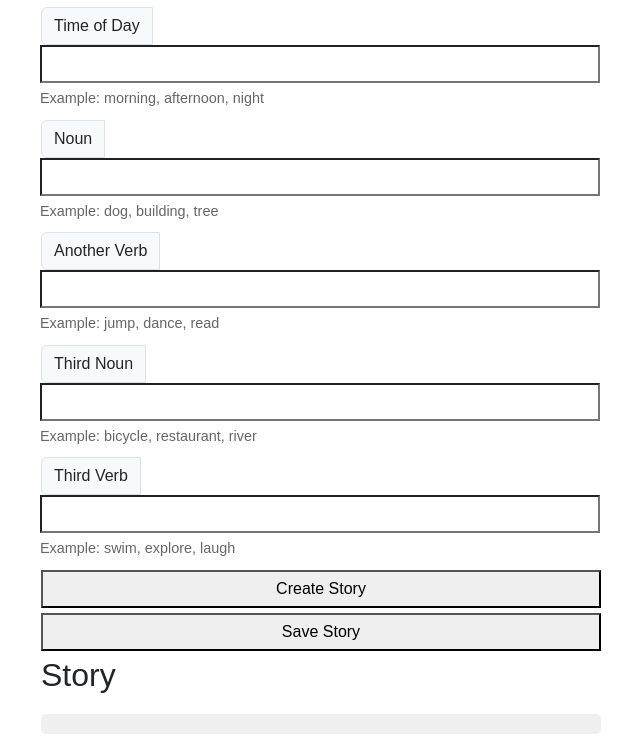
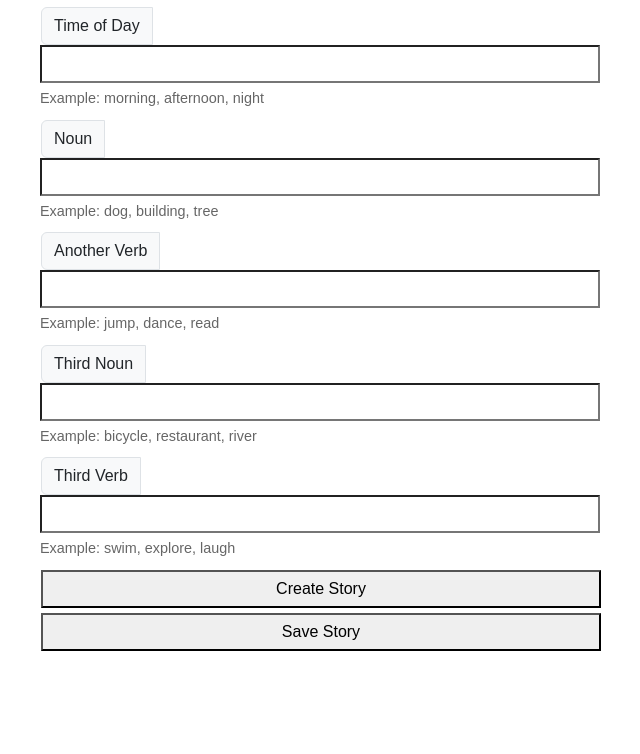
Before and after one commit to Dom-Darling/Aus05_mad_lib, a plain HTML site: page index.html in a window 1280 px wide. Shown: the part 752-1506 px from the top of the page, without its empty margins (319-959 px from the left). After the commit the page ends 1428 px from the top, so only its background shows below. Drawn offline with nearby package versions, Linux system fonts and the light colour scheme.

```diff
--- a/index.html
+++ b/index.html
@@ -79,15 +79,11 @@
 
             <button onclick="createStory()">Create Story</button>
             <button onclick="saveStory()">Save Story</button>
-        </section>
-        <section>
-            <h2>Story</h2>
-            <p id="story"></p>
+
         </section>
     </main>
 
     <script src="https://cdn.jsdelivr.net/npm/bootstrap@5.3.3/dist/js/bootstrap.bundle.min.js" integrity="sha384-YvpcrYf0tY3lHB60NNkmXc5s9fDVZLESaAA55NDzOxhy9GkcIdslK1eN7N6jIeHz" crossorigin="anonymous"></script>
-    <script src="./assets/js/"></script>
-
+    <script defer src="./assets/js/script.js"></script>
 </body>
 </html>
```
